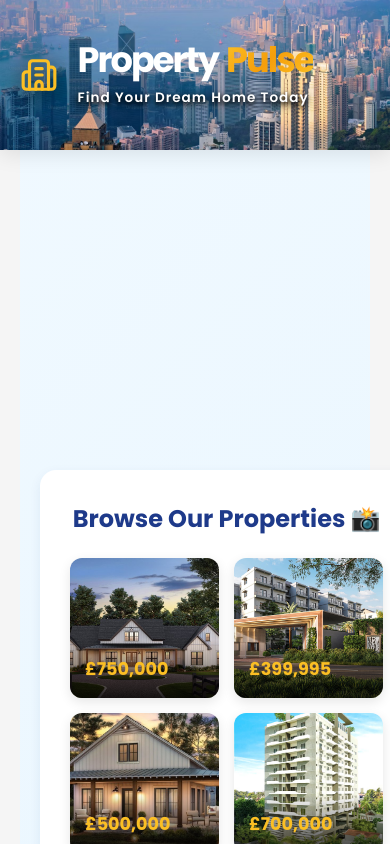
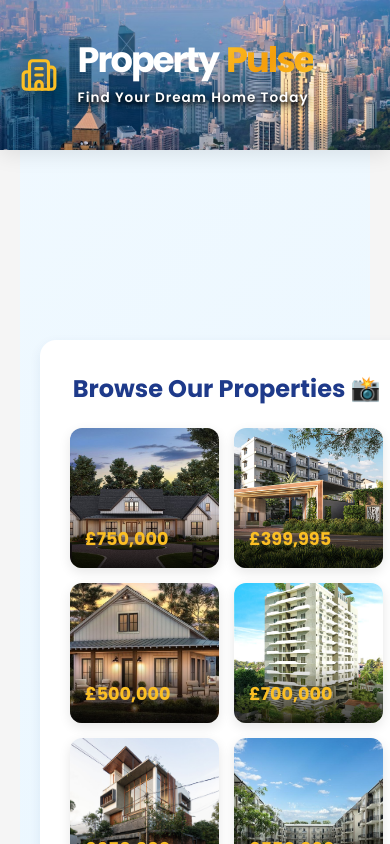
Before and after one commit to bomullasehansa/property-pulse, a React (Vite) app: page / in a window 390 px wide. Shown: the top 844 px of the page. Built offline with nearby package versions, Linux system fonts and the light colour scheme.

Commit message:
Adjust padding for all screen sizes to prevent large gaps

```diff
--- a/src/components/SearchPage.css
+++ b/src/components/SearchPage.css
@@ -4,7 +4,7 @@
   min-height: 100vh;
   background: linear-gradient(135deg, #f0f9ff 0%, #e0f2fe 50%, #f0f9ff 100%);
   gap: 0;
-  padding-top: 310px; /* Tiny gap - 280px navbar + 5px only */
+  padding-top: 280px; /* Tiny gap - 280px navbar + 5px only */
   align-items: flex-start;
 }
 
@@ -484,6 +484,10 @@
 }
 
 @media (max-width: 768px) {
+  .search-page-container {
+    padding-top: 90px;
+    }
+
   .main-content {
     padding: 20px;
   }
@@ -506,6 +510,10 @@
 }
 
 @media (max-width: 480px) {
+  .search-page-container {
+    padding-top: 180px; /* 150px navbar + 30px gap */
+  }
+
   .form-title {
     font-size: 20px;
   }
@@ -684,6 +692,7 @@
 @media (max-width: 968px) {
   .property-type-cards {
     grid-template-columns: repeat(2, 1fr);
+    padding-top: 250px;
   }
 
   .gallery-images {
```
Also changed, not shown: 1 other file (tests, documents, lock files or other folders).
